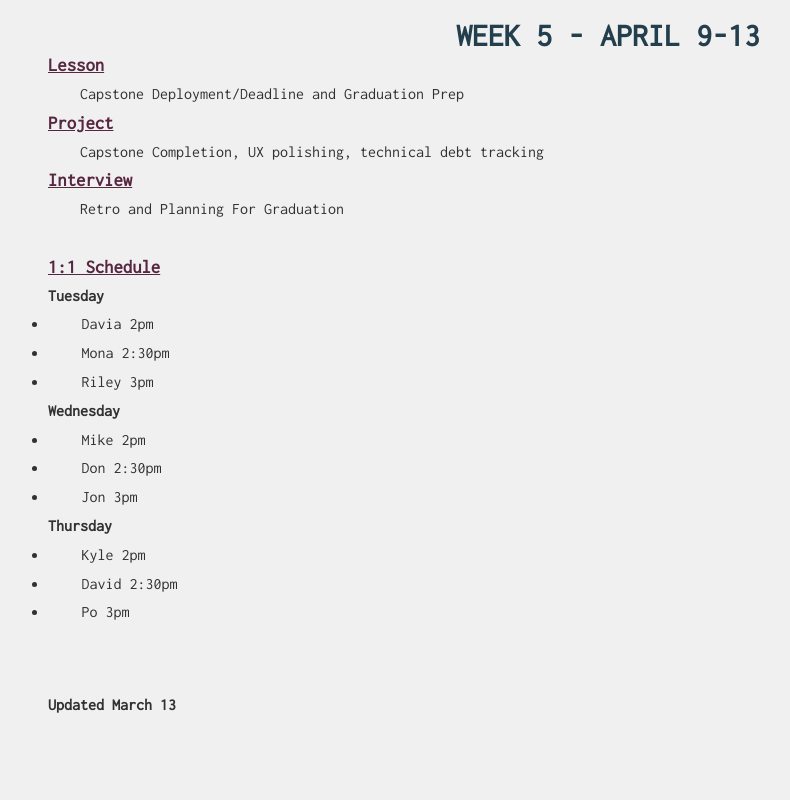
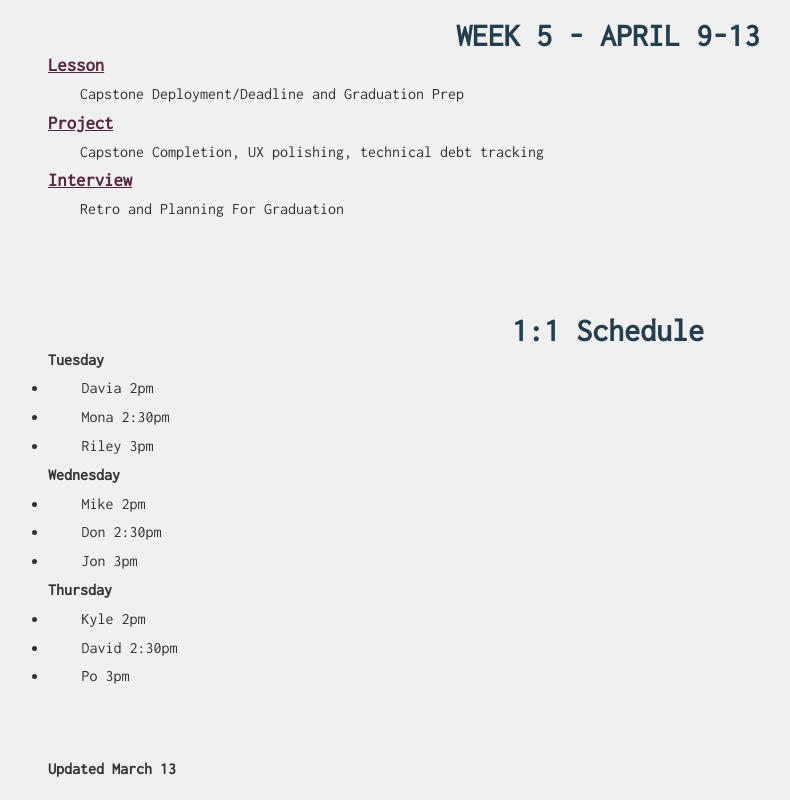
Before and after one commit to davidnymanmusic/g72_q4_schedule, a plain HTML site: page index.html in a window 1280 px wide. Shown: the part 1883-2683 px from the top of the page, without its empty margins (32-822 px from the left). Before the commit the page ends 2619 px from the top, so only its background shows below. Drawn offline with Linux system fonts and the light colour scheme.

Commit message:
add break

```diff
--- a/index.html
+++ b/index.html
@@ -60,8 +60,8 @@
 <p>Capstone Completion, UX polishing, technical debt tracking</p>
 <h3 id="interview">Interview</h3>
 <p>Retro and Planning For Graduation</p>
-<br>
-<h3 id="1-1-schedule">1:1 Schedule</h3>
+<p><br></p>
+<h1 id="1-1-schedule">1:1 Schedule</h1>
 <h4 id="tuesday">Tuesday</h4>
 <ul>
 <li>Davia 2pm</li>
```
